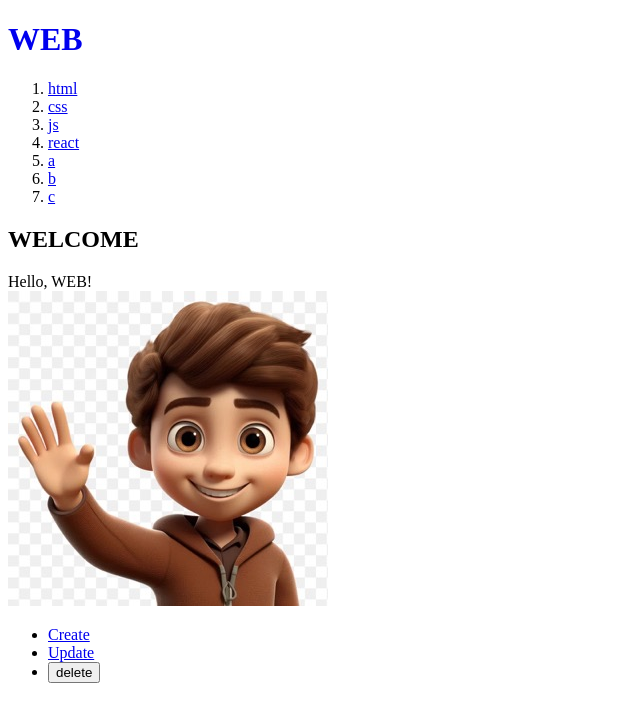
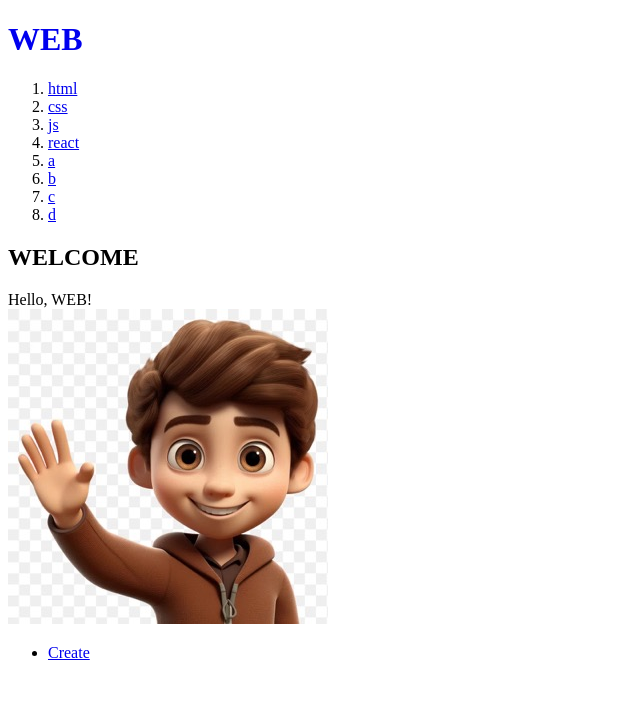
Before and after one commit to pleasebelieveme/nextjs-lifecoding, a Next.js app: page / in a window 1280 px wide. Shown: the top 722 px of the page, without its empty margins (0-640 px from the left). Built offline with nearby package versions, Linux system fonts and the light colour scheme; data requests are answered from the project's data file.

Commit message:
lesson: 14강 update, delete 버튼 동적 처리

```diff
--- a/db.json
+++ b/db.json
@@ -34,6 +34,11 @@
       "title": "c",
       "body": "c",
       "id": 7
+    },
+    {
+      "title": "d",
+      "body": "d",
+      "id": 8
     }
   ],
   "posts": [
--- /dev/null
+++ b/src/app/Control.js
@@ -0,0 +1,17 @@
+"use client"
+import Link from 'next/link';
+import { useParams } from 'next/navigation';
+
+export function Control() {
+  const params = useParams();
+  const id = params.id;
+  return (
+    <ul>
+      <li><Link href="/create">Create</Link></li>
+      {id ? <>
+        <li><Link href={"/update/"+id}>Update</Link></li>
+        <li><input type="button" value="delete" /></li>
+      </> : null}
+    </ul>
+  )
+}
--- a/src/app/layout.js
+++ b/src/app/layout.js
@@ -1,11 +1,11 @@
 import Link from "next/link";
 import "./globals.css";
+import { Control } from './Control';
 
 export const metadata = {
   title: "Web Tutorials",
   description: "Generated by pleasebelieveme",
 };
-
 export default async function RootLayout({ children }) {
   const response = await fetch('http://localhost:9999/topics', {cache: "no-store"}); // 또는 2번쨰 인자값으로 {next:{revaliate:0}}
   const topics = await response.json();
@@ -19,11 +19,7 @@ export default async function RootLayout({ children }) {
           })}
         </ol>
         {children}
-        <ul>
-          <li><Link href="/create">Create</Link></li>
-          <li><Link href="/update/1">Update</Link></li>
-          <li><input type="button" value="delete" /></li>
-        </ul>
+        <Control />
       </body>
     </html>
   );
```
